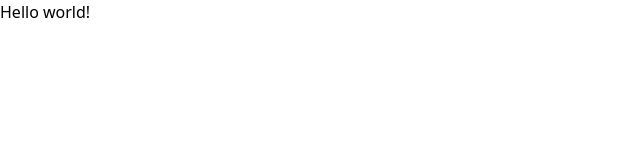
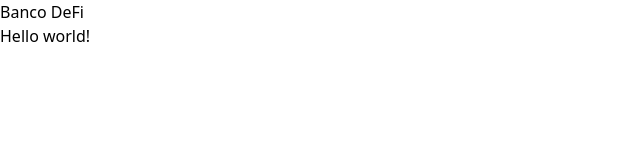
Before and after one commit to forersa/prestamo-de-fi4, a React (Vite) app: page / in a window 1280 px wide. Shown: the top 160 px of the page, without its empty margins (0-640 px from the left). Built offline with nearby package versions, Linux system fonts and the light colour scheme.

Commit message:
Configuracion header

```diff
--- a/src/App.jsx
+++ b/src/App.jsx
@@ -1,9 +1,13 @@
+import Header from "./components/Header"
+
 function App() {
+     return (
+    <>
+      <Header />
+      <h1 className="bg-blue-500 text-3xl font-bold underline">
+      Hello world!</h1>
+    </>
 
-   return (
-    <h1 className="bg-blue-500 text-3xl font-bold underline">
-      Hello world!
-    </h1>
   )
 }
 export default App
--- /dev/null
+++ b/src/components/Header.jsx
@@ -0,0 +1,3 @@
+export default function Header(){
+    return <header>Banco DeFi</header>
+}
```
